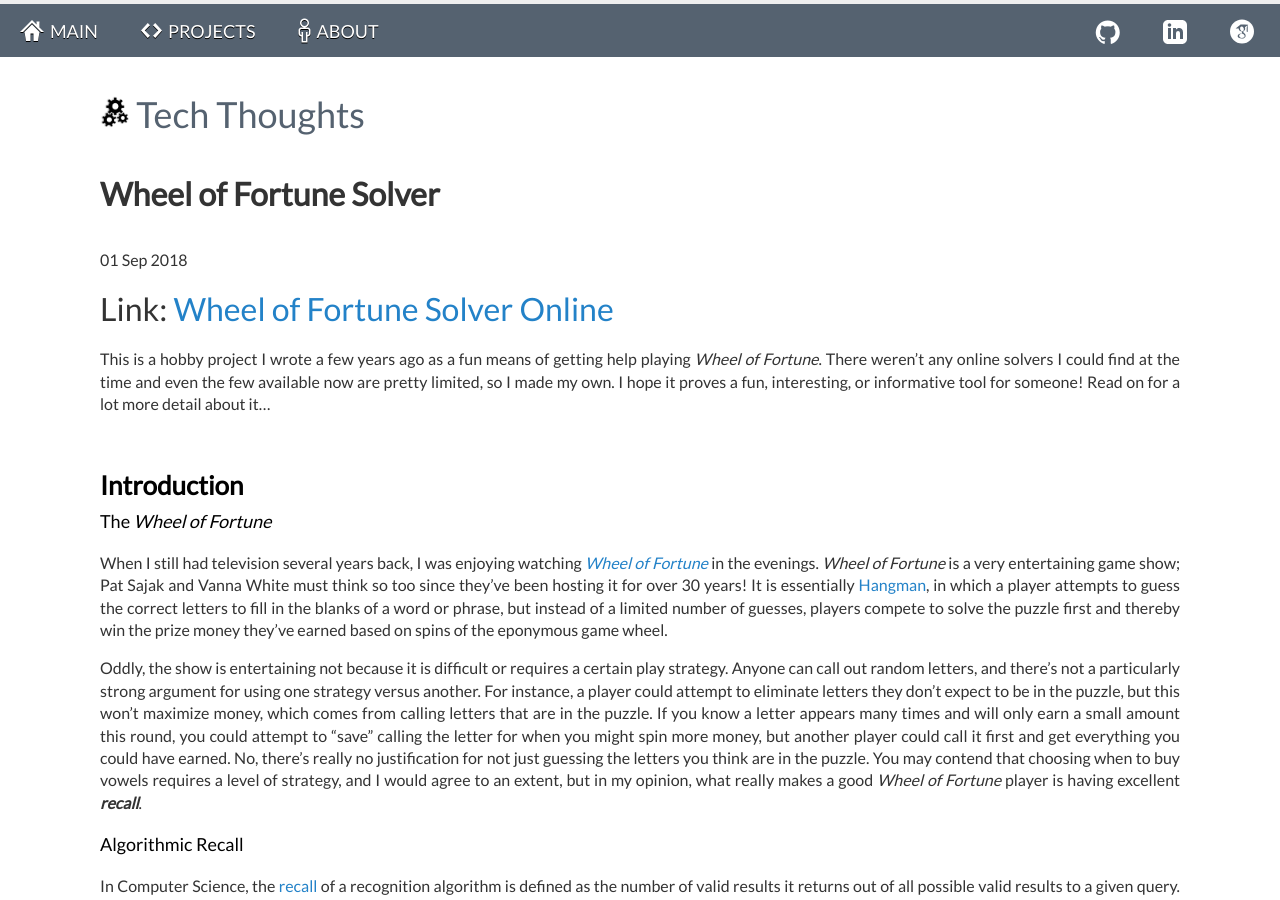
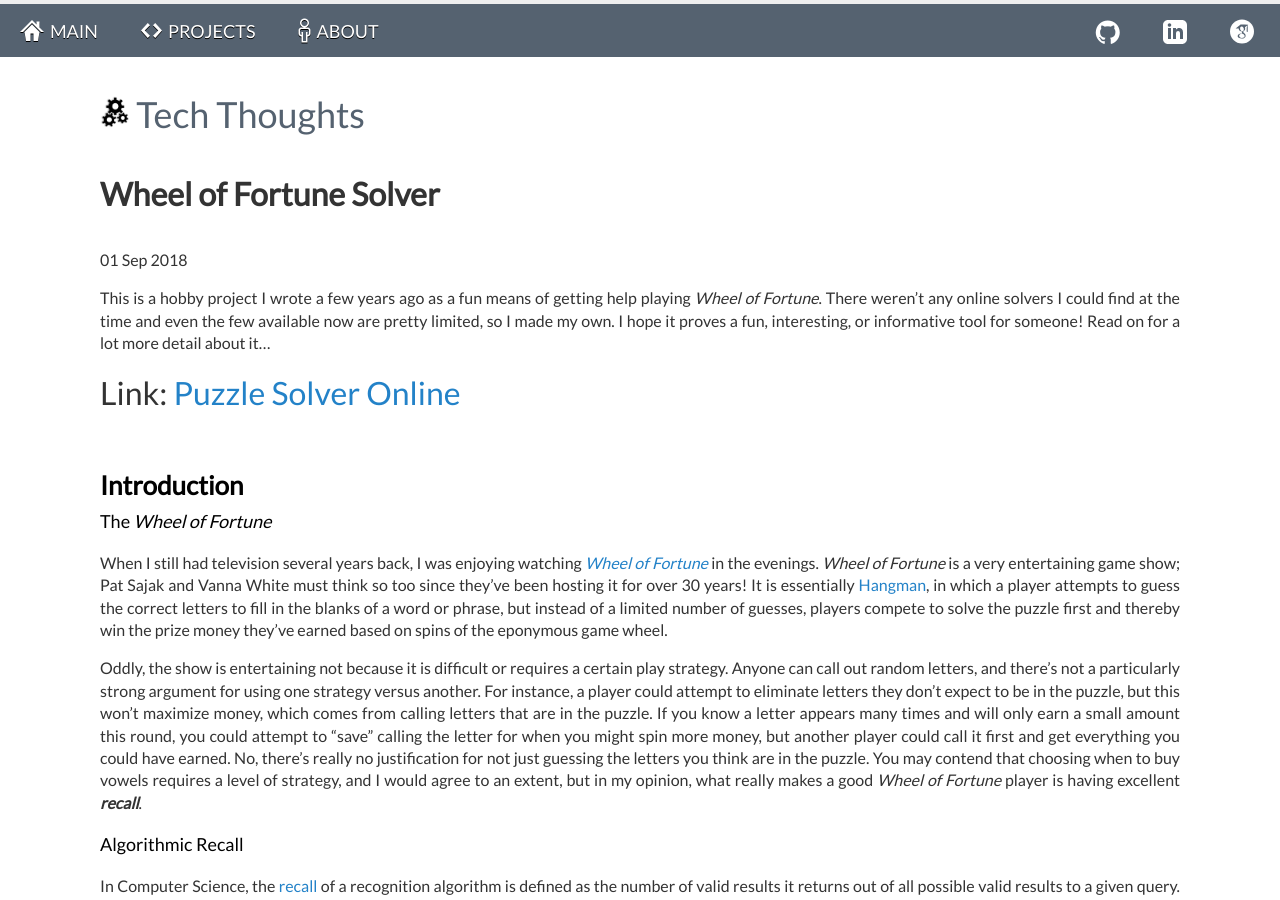
Before and after one commit to spolsley/spolsley.github.io, a Jekyll site: the page built from _posts/2018-09-01-wheel-of-fortune-solver.md, in a window 1280 px wide and 900 px high. Built offline with Jekyll 4.4.1, drawn with Linux system fonts in a browser that asks for light colours; comment, search, counter and statistics services are not loaded.

Commit message:
Minor typo and layout fixes

```diff
--- a/_posts/2018-09-01-wheel-of-fortune-solver.md
+++ b/_posts/2018-09-01-wheel-of-fortune-solver.md
@@ -6,9 +6,9 @@
 excerpt: This is a hobby project I wrote a few years ago as a fun means of getting help playing *Wheel of Fortune*.  There weren't any online solvers I could find at the time and even the few available now are pretty limited, so I made my own.  I hope it proves a fun, interesting, or informative tool for someone!  Read on for a lot more detail about it...
 ---
 
-<font size="+3">Link: <a href="http://projects.spolsley.com/word_solver.html" target="_blank">Wheel of Fortune Solver Online</a></font>
+This is a hobby project I wrote a few years ago as a fun means of getting help playing *Wheel of Fortune*.  There weren't any online solvers I could find at the time and even the few available now are pretty limited, so I made my own.  I hope it proves a fun, interesting, or informative tool for someone!  Read on for a lot more detail about it...
 
-This is a hobby project I wrote a few years ago as a fun means of getting help playing *Wheel of Fortune*.  There weren't any online solvers I could find at the time and even the few available now are pretty limited, so I made my own.  I hope it proves a fun, interesting, or informative tool for someone!  Read on for a lot more detail about it...
+<font size="+3">Link: <a href="http://projects.spolsley.com/word_solver.html" target="_blank">Puzzle Solver Online</a></font>
 
 ## Introduction
 
```
Also changed, not shown: _posts/2018-08-18-pdf2boxart.md (+1 -1 lines).
